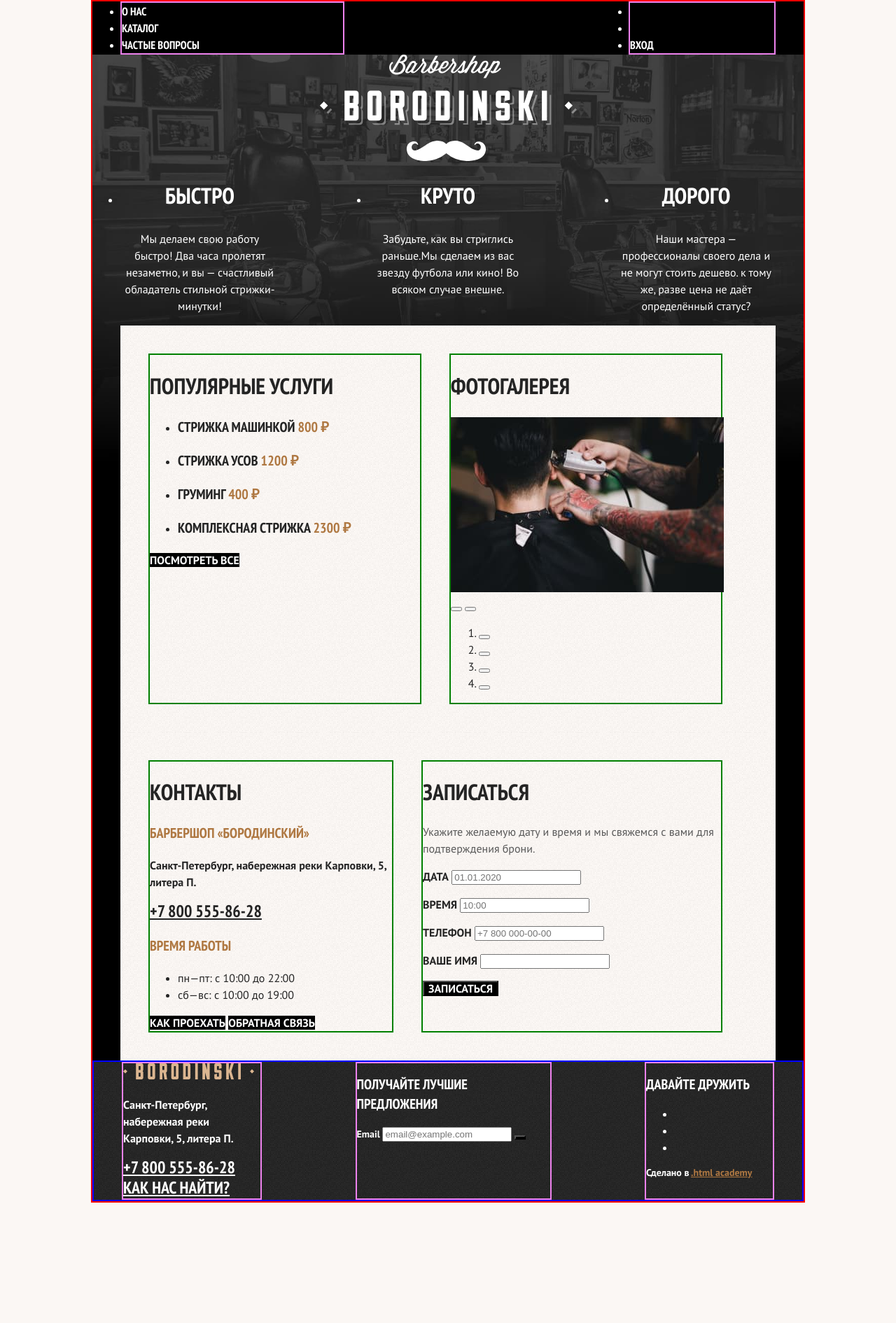
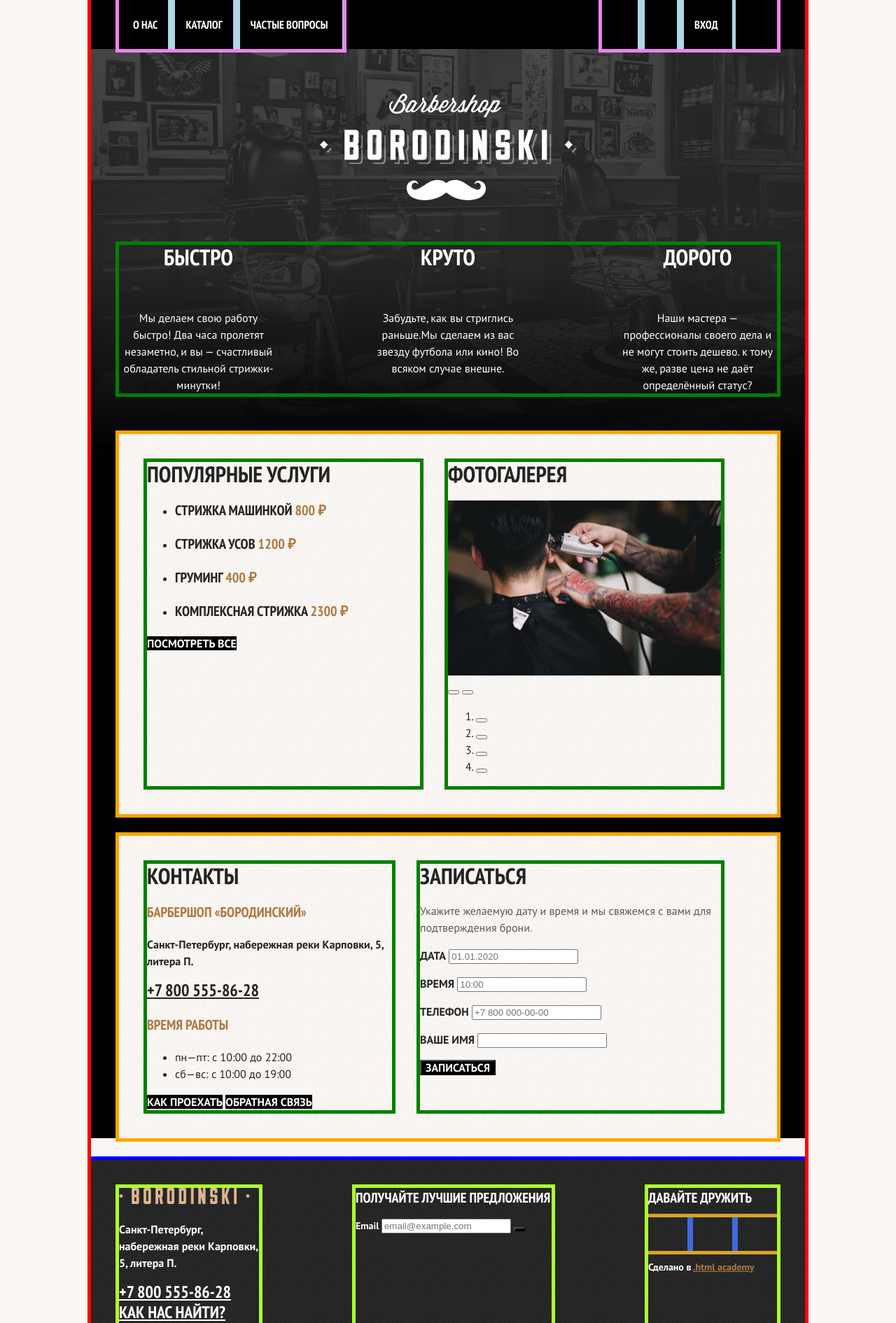
Before and after one commit to ToryaToria/BarderShop_2024, a plain HTML site: page index.html in a window 1280 px wide. Shown: the whole page at 70% size. Before the commit the page ends 1718 px from the top, so only its background shows below. Drawn offline with Linux system fonts and the light colour scheme.

Commit message:
начала делать дз-6

```diff
--- /dev/null
+++ b/css/outline.css
@@ -0,0 +1,61 @@
+body {
+	outline: 5px solid red;
+
+}
+
+section {
+	outline: 5px solid green;
+
+}
+
+.nav-list {
+	outline: 5px solid violet;
+}
+
+.nav-item {
+	outline: 5px solid lightblue;
+
+}
+
+.index-column {
+	outline: 5px solid orange;
+
+}
+
+footer {
+	outline: 5px solid blue;
+
+}
+
+footer section {
+	outline: 5px solid greenyellow;
+}
+
+.footer-social-list {
+	outline: 5px solid goldenrod;
+
+}
+
+.social-link {
+	outline: 5px solid royalblue;
+
+}
+
+.filters {
+	outline: 5px solid burlywood;
+
+}
+
+.catalog {
+	outline: 5px solid salmon;
+
+}
+
+.wrap-sort {
+	outline: 5px solid thistle;
+}
+
+.product-card {
+	outline: 5px solid hotpink;
+
+}
--- a/css/style.css
+++ b/css/style.css
@@ -58,10 +58,6 @@ body {
 */
 
 /* +++++++++++++ общие +++++++++++++++++++*/
-* {
-	box-sizing: border-box;
-}
-
 body {
 	margin: 0 auto;
 	width: 1020px;
@@ -71,8 +67,6 @@ body {
 	line-height: 24px;
 	color: #242424;
 	background-color: #fbf7f4;
-
-	border: 2px solid red;
 }
 
 .button {
@@ -102,14 +96,19 @@ body {
 }
 
 .nav-list,
-.adv-list {
+.adv-list,
+.footer-social-list {
 	margin: 0;
 	padding: 0;
+	list-style: none;
+}
+
+.title {
+	margin: 0;
 }
 
 /* +++++++++++++ header +++++++++++++++++++*/
-.main-header,
-.page-header {
+.main-header {
 
 	padding: 0 40px;
 	color: #ffffff;
@@ -124,18 +123,28 @@ body {
 }
 
 .nav-list {
-	border: 2px solid violet;
 
 	width: 320px;
+
+	display: flex;
+	flex-wrap: wrap;
+
 }
 
 .nav-user {
-	width: 210px;
-	border: 2px solid violet;
+max-width: 250px;
+margin-left: auto;
 
 }
 
+.nav-user .nav-link {
+	min-width: 16px;
+	min-height: 22px;
+}
+
 .nav-link {
+	padding: 24px 20px;
+	display: block;
 	font-family: "PT Sans Narrow", sans-serif;
 	font-size: 16px;
 	line-height: 140%;
@@ -146,6 +155,8 @@ body {
 
 	text-transform: uppercase;
 	text-decoration: none;
+
+
 }
 /* ++++++++++++++++++++++++++++++++*/
 
@@ -162,9 +173,15 @@ body {
 .main-logo {
 	display: block;
 	margin: 0 auto;
+	padding: 64px 0;
 }
 
 /* ++++++++++++++ advantages ++++++++++++++++++*/
+
+.advantages {
+margin-bottom: 58px;
+}
+
 .adv-list {
 display: flex;
 justify-content: space-between;
@@ -180,12 +197,12 @@ text-align: center;
 	font-size: 32px;
 	line-height: 110%;
 	text-transform: uppercase;
+	margin-top: 0;
+	margin-bottom: 56px;
 }
 
-.index-column {
-	color: #242424;
-	background-color: #fbf7f4;
-	background-image: url("../img/pattern-bg.png");
+.adv-description {
+	margin: 0;
 }
 
 /* ++++++++++++++++++++++++++++++++*/
@@ -193,20 +210,19 @@ text-align: center;
 	display: flex;
 	padding: 40px;
 
+	color: #242424;
+	background-color: #fbf7f4;
+	background-image: url("../img/pattern-bg.png");
+
+	margin-bottom: 31px;
 }
 
 .services {
 	width: 390px;
 	text-transform: uppercase;
-	border: 2px solid green;
+
 	margin-right: 40px;
 
-}
-
-.services-title {
-	font-size: 32px;
-	line-height: 110%;
-	font-family: "PT Sans Narrow", sans-serif;
 }
 
 .serv-name {
@@ -223,32 +239,23 @@ text-align: center;
 /* ++++++++++++++++++++++++++++++++*/
 .gallery {
 	width: 390px;
-	border: 2px solid green;
 
 }
 
-.gall-title {
+.title {
 	font-family: "PT Sans Narrow", sans-serif;
 
 	font-size: 32px;
 	line-height: 110%;
 	text-transform: uppercase;
+	margin-bottom: 20px;
 }
 
 /* ++++++++++++++++++++++++++++++++*/
 .contacts {
 	width: 350px;
-	border: 2px solid green;
 	margin-right: 40px;
 
-}
-
-.cont-title {
-	font-family: "PT Sans Narrow", sans-serif;
-
-	font-size: 32px;
-	line-height: 110%;
-	text-transform: uppercase;
 }
 
 .cont-sybtitle {
@@ -283,15 +290,7 @@ text-align: center;
 /* ++++++++++++++++++++++++++++++++*/
 .appointment {
 	width: 430px;
-	border: 2px solid green;
 
-}
-
-.appointment-title {
-	font-family: "PT Sans Narrow", sans-serif;
-	font-size: 32px;
-	line-height: 110%;
-	text-transform: uppercase;
 }
 
 .appointment-text {
@@ -312,7 +311,6 @@ text-align: center;
 /* ++++++++++++++++++++++++++++++++*/
 .main-footer,
 .page-footer {
-	border: 2px solid blue;
 
 	padding: 0 40px;
 	display: flex;
@@ -325,22 +323,33 @@ text-align: center;
 	background-image: url("../img/pattern-bg.png");
 }
 
+.main-footer {
+	padding-top: 40px;
+}
+
 .footer-contacts {
 	width: 200px;
-	border: 2px solid violet;
-
 }
 
 .footer-mewsletter {
 	width: 280px;
-	border: 2px solid violet;
+}
 
+.footer-social-list {
+display: flex;
+flex-wrap: wrap;
+gap: 8px;
 }
 
 .footer-social {
-	width: 185px;
-	border: 2px solid violet;
+	max-width: 185px;
+}
 
+.social-link {
+	display: block;
+	padding: 14px 20px;
+	min-width: 16px;
+	min-height: 20px;
 }
 
 .footer-cont-phone {
@@ -352,6 +361,9 @@ text-align: center;
 	font-size: 20px;
 	line-height: 140%;
 	text-transform: uppercase;
+
+	margin-top: 0;
+	margin-bottom: 14px;
 }
 
 .about-text {
@@ -381,8 +393,6 @@ margin-right: 100px;
 .filters {
 	width: 225px;
 	margin-right: 20px;
-	border:3px solid  rosybrown ;
-
 }
 
 .inner-header-title {
@@ -416,12 +426,9 @@ margin-right: 100px;
 
 .catalog {
 	width: 700px;
-
-	border:3px solid  rosybrown ;
 }
 
 .wrap-sort {
-	border:3px solid  greenyellow ;
 	background-color: #ffffff;
 }
 
@@ -446,7 +453,6 @@ margin-right: 100px;
 
 
 .product-card {
-	border:3px solid  blue ;
 	background-color: #F6F6F6;
 }
 
--- a/index.html
+++ b/index.html
@@ -6,6 +6,8 @@
 	<meta name="viewport" content="width=device-width, initial-scale=1.0">
 	<title>Барбершоп «Бородинский»</title>
 	<link rel="stylesheet" href="css/style.css">
+	<link rel="stylesheet" href="css/outline.css">
+
 </head>
 
 <body>
@@ -26,7 +28,7 @@
 		</nav>
 	</header>
 
-	<main class="main-index main-container">
+	<main class="main-index">
 		<h1 class="visually-hidden"> Барбершоп «Бородинский»</h1>
 		<img class="main-logo" src="img/logo/logo-full-dark.svg" width="367" height="152"
 			alt="Логотип барбершоп «Бородинский»">
@@ -37,25 +39,25 @@
 			<ul class="adv-list">
 				<li class="adv-item">
 					<h3 class="adv-title">Быстро</h3>
-					<p>Мы делаем свою работу быстро! Два часа пролетят незаметно, и вы — счастливый обладатель стильной
+					<p class="adv-description">Мы делаем свою работу быстро! Два часа пролетят незаметно, и вы — счастливый обладатель стильной
 						стрижки-минутки!</p>
 				</li>
 
 				<li class="adv-item">
 					<h3 class="adv-title">Круто</h3>
-					<p>Забудьте, как вы стриглись раньше.Мы сделаем из вас звезду футбола или кино! Во всяком случае внешне.</p>
+					<p class="adv-description">Забудьте, как вы стриглись раньше.Мы сделаем из вас звезду футбола или кино! Во всяком случае внешне.</p>
 				</li>
 
 				<li class="adv-item">
 					<h3 class="adv-title">Дорого</h3>
-					<p>Наши мастера — профессионалы своего дела и не могут стоить дешево. к тому же, разве цена не даёт
+					<p class="adv-description">Наши мастера — профессионалы своего дела и не могут стоить дешево. к тому же, разве цена не даёт
 						определённый статус?</p>
 				</li>
 			</ul>
 		</section>
 		<div class="index-column">
 			<section class="services">
-				<h2 class="services-title">Популярные услуги</h2>
+				<h2 class="title">Популярные услуги</h2>
 
 				<ul class="serv-list">
 					<li class="serv-item">
@@ -87,7 +89,7 @@
 			</section>
 
 			<section class="gallery">
-				<h2 class="gall-title">Фотогалерея</h2>
+				<h2 class="title">Фотогалерея</h2>
 				<img class="slider-img" src="img/slider_1.jpg" width="390" height="250" alt="Пример работы">
 
 				<button class="slider-btn slider-prev">
@@ -124,7 +126,7 @@
 
 		<div class="index-column">
 			<section class="contacts">
-				<h2 class="cont-title">Контакты</h2>
+				<h2 class="title">Контакты</h2>
 				<h3 class="cont-sybtitle">Барбершоп «Бородинский»</h3>
 
 				<address class="contacts-address">
@@ -144,7 +146,7 @@
 			</section>
 
 			<section class="appointment">
-				<h2 class="appointment-title">Записаться</h2>
+				<h2 class="title">Записаться</h2>
 				<p class="appointment-text">Укажите желаемую дату и время и мы свяжемся с вами для подтверждения брони.</p>
 
 
@@ -204,17 +206,17 @@
 			<h2 class="footer-title">Давайте дружить</h2>
 			<ul class="footer-social-list">
 				<li class="footer-social-item">
-					<a class="button" href="#">
+					<a class="social-link" href="#">
 						<span class="visually-hidden">Твиттер</span>
 					</a>
 				</li>
 				<li class="footer-social-item">
-					<a class="button" href="#">
+					<a class="social-link" href="#">
 						<span class="visually-hidden">ВКонтакте</span>
 					</a>
 				</li>
 				<li class="footer-social-item">
-					<a class="button" href="#">
+					<a class="social-link" href="#">
 						<span class="visually-hidden">Инстаграм</span>
 					</a>
 				</li>
```
Also changed, not shown: catalog.html (+2 -1 lines).
